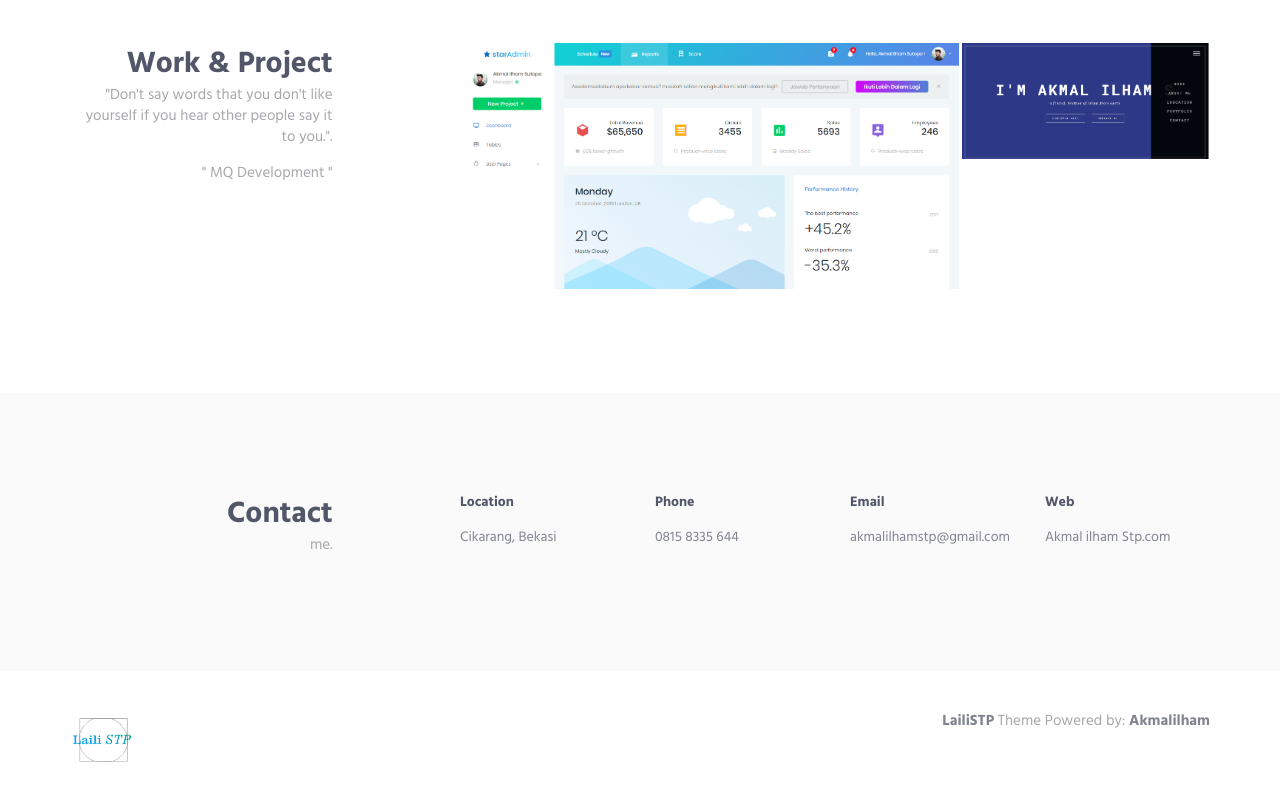
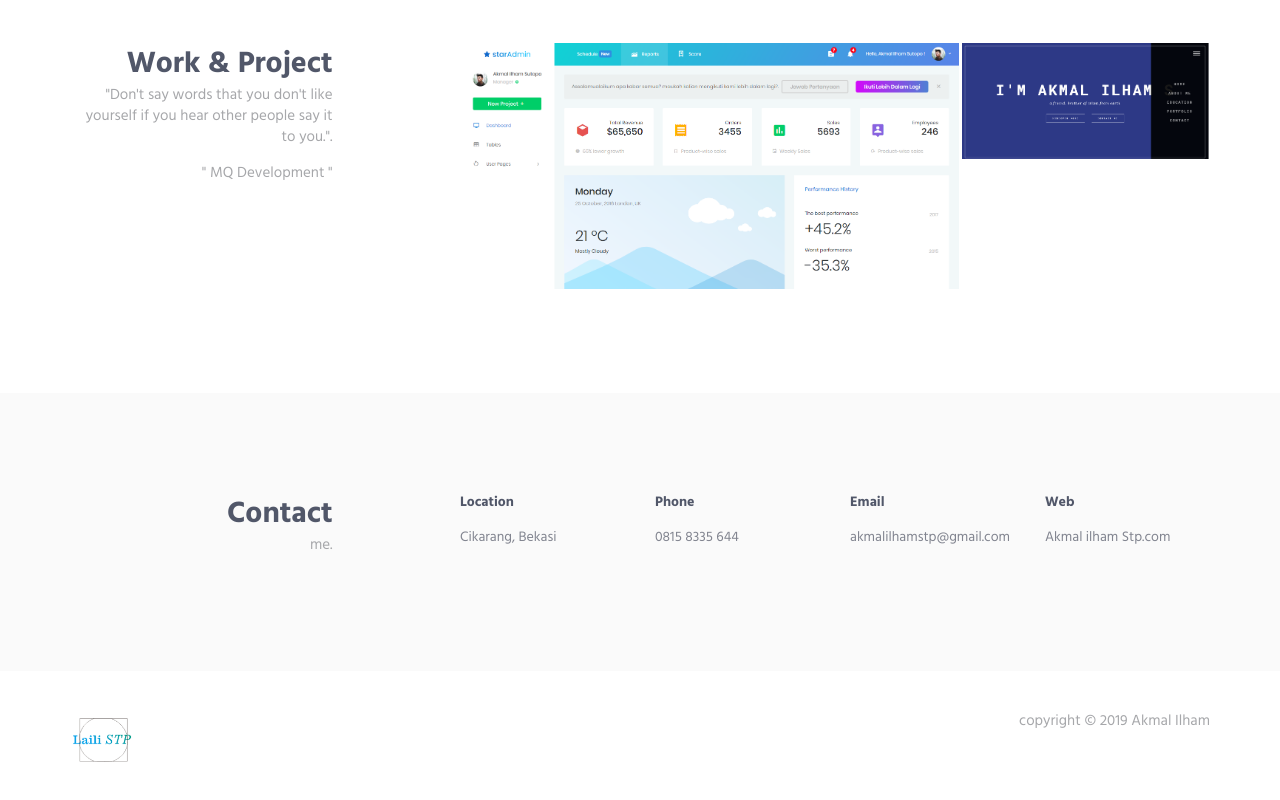
Before and after one commit to AkmalilhamSutopo/Akmalilham, a plain HTML site: page index.html in a window 1280 px wide. Shown: the part 2028-2828 px from the top of the page. Drawn offline with Linux system fonts and the light colour scheme.

Commit message:
Update index.html

```diff
--- a/index.html
+++ b/index.html
@@ -344,7 +344,7 @@
                         <img class="footer-logo" src="img/logo-dark.png" alt="LailiSTP">
                     </div>
                     <div class="col-xs-6 text-right sm-text-left">
-                        <p class="margin-b-0"><a class="fweight-700">LailiSTP</a> Theme Powered by: <a class="fweight-700">Akmalilham</a></p>
+                        <p class="margin-b-0">copyright © 2019 Akmal Ilham</p>
                     </div>
                 </div>
                 <!--// end row -->
```
